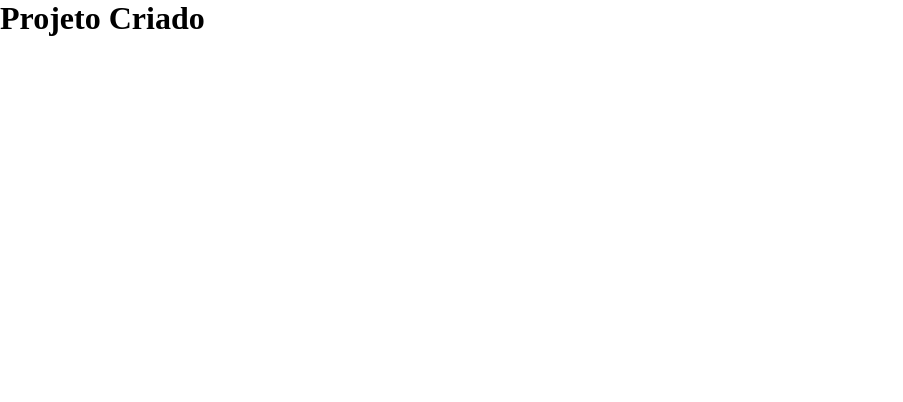
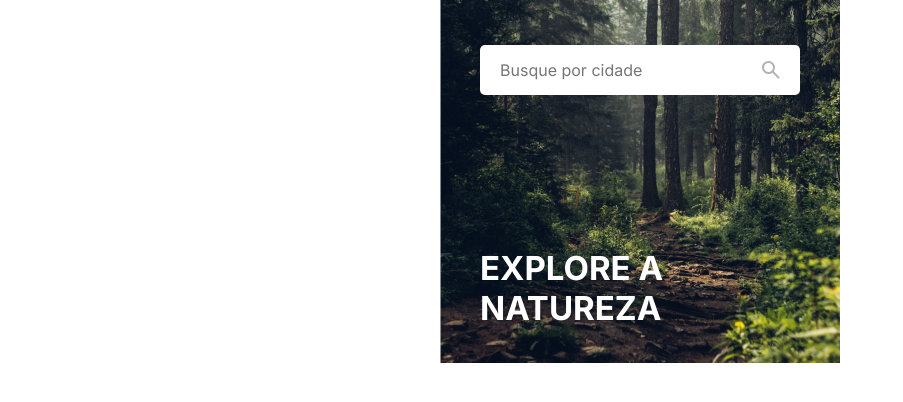
Before and after one commit to Dev-JoseRonaldo/Desafios-Comunidade, a plain HTML site: page index.html in a window 1280 px wide. Shown: the whole page, without its empty margins (0-903 px from the left). Drawn offline with Linux system fonts and the light colour scheme.

Commit message:
Seção Home

```diff
--- a/assets/css/base/global.css
+++ b/assets/css/base/global.css
@@ -1,5 +1,23 @@
+@import url('https://fonts.googleapis.com/css2?family=Inter:wght@400;700&display=swap');
+
+:root {
+  --text-white: #ffffff;
+  --search-color: #b2b2b2;
+  --text-input: #737373;
+
+  --primary-font: 'Inter', sans-serif;
+}
+
 * {
   margin: 0;
   padding: 0;
   box-sizing: border-box;
+
+  font-family: var(--primary-font);
 }
+
+main {
+  display: flex;
+  align-items: center;
+  justify-content: center;
+}
--- /dev/null
+++ b/assets/css/layout/home.css
@@ -0,0 +1,11 @@
+#home {
+  display: flex;
+  flex-direction: column;
+  align-items: flex-start;
+  justify-content: space-between;
+  height: 363px;
+  width: 400px;
+  background: url(../../img/fundo.png) no-repeat bottom right;
+  background-size: cover;
+  padding: 45px 40px 35px;
+}
--- /dev/null
+++ b/assets/css/layout/search.css
@@ -0,0 +1,34 @@
+.home__inputBox {
+  width: 100%;
+  display: flex;
+  align-items: center;
+  justify-content: center;
+}
+.inputBox__input {
+  width: 90%;
+  height: 50px;
+  padding: 15px 20px;
+  border-top-left-radius: 5px;
+  border-bottom-left-radius: 5px;
+  border: none;
+  outline: none;
+
+  color: var(--search-color);
+  font-size: 16px;
+  font-weight: 400;
+}
+
+.inputBox__search {
+  width: 20%;
+  height: 100%;
+
+  display: flex;
+  align-items: center;
+  justify-content: center;
+
+  background-color: var(--text-white);
+  border-top-right-radius: 5px;
+  border-bottom-right-radius: 5px;
+
+  fill: var(--search-color);
+}
--- /dev/null
+++ b/assets/css/layout/title.css
@@ -0,0 +1,6 @@
+.home__title {
+  color: var(--text-white);
+  font-weight: 700;
+  font-size: 33px;
+  max-width: 187px;
+}
--- a/assets/css/style.css
+++ b/assets/css/style.css
@@ -1 +1,7 @@
 @import url(./base/global.css);
+
+@import url(./layout/home.css);
+
+@import url(./layout/search.css);
+
+@import url(./layout/title.css);
--- a/index.html
+++ b/index.html
@@ -10,7 +10,32 @@
   </head>
   <body>
     <main>
-      <h1>Projeto Criado</h1>
+      <section id="home">
+        <div class="home__inputBox">
+          <input
+            class="inputBox__input"
+            type="text"
+            placeholder="Busque por cidade"
+          />
+          <a href="#" class="inputBox__search">
+            <svg
+              xmlns="http://www.w3.org/2000/svg"
+              enable-background="new 0 0 24 24"
+              height="24"
+              viewBox="0 0 24 24"
+              width="24"
+            >
+              <g><rect fill="none" height="24" width="24" /></g>
+              <g>
+                <path
+                  d="M20.29,18.88l-5.56-5.56c1.13-1.55,1.63-3.58,0.98-5.74c-0.68-2.23-2.57-3.98-4.85-4.44C6.21,2.2,2.2,6.22,3.14,10.86 c0.46,2.29,2.21,4.18,4.44,4.85c2.16,0.65,4.19,0.15,5.74-0.98l5.56,5.56c0.39,0.39,1.02,0.39,1.41,0l0,0 C20.68,19.9,20.68,19.27,20.29,18.88z M5,9.5C5,7.01,7.01,5,9.5,5S14,7.01,14,9.5S11.99,14,9.5,14S5,11.99,5,9.5z"
+                />
+              </g>
+            </svg>
+          </a>
+        </div>
+        <h1 class="home__title">EXPLORE A NATUREZA</h1>
+      </section>
     </main>
   </body>
 </html>
```
Also changed, not shown: assets/img/fundo.jpg (deleted), assets/img/fundo.png (added).
